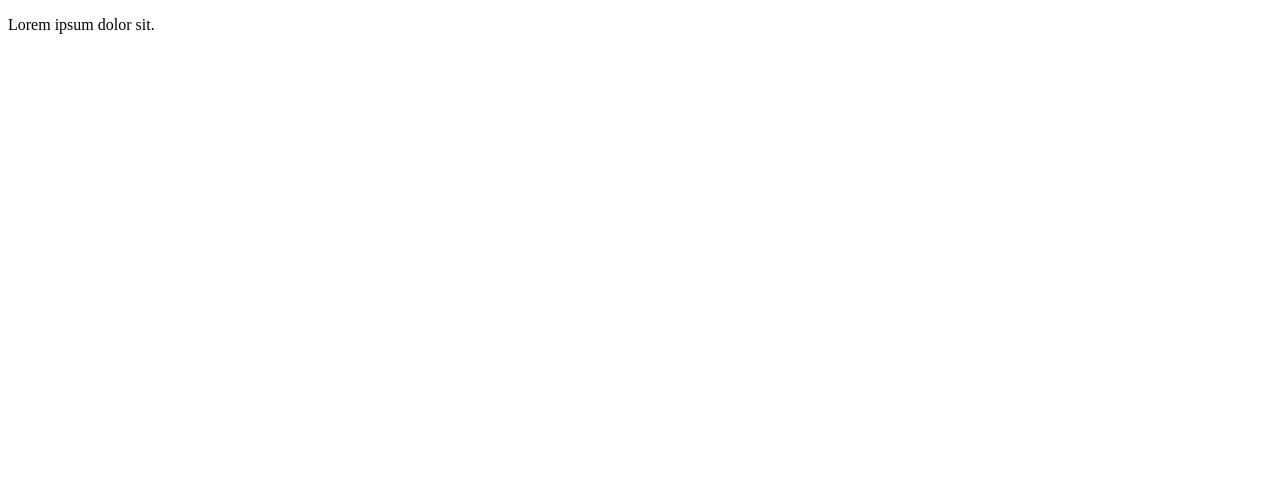
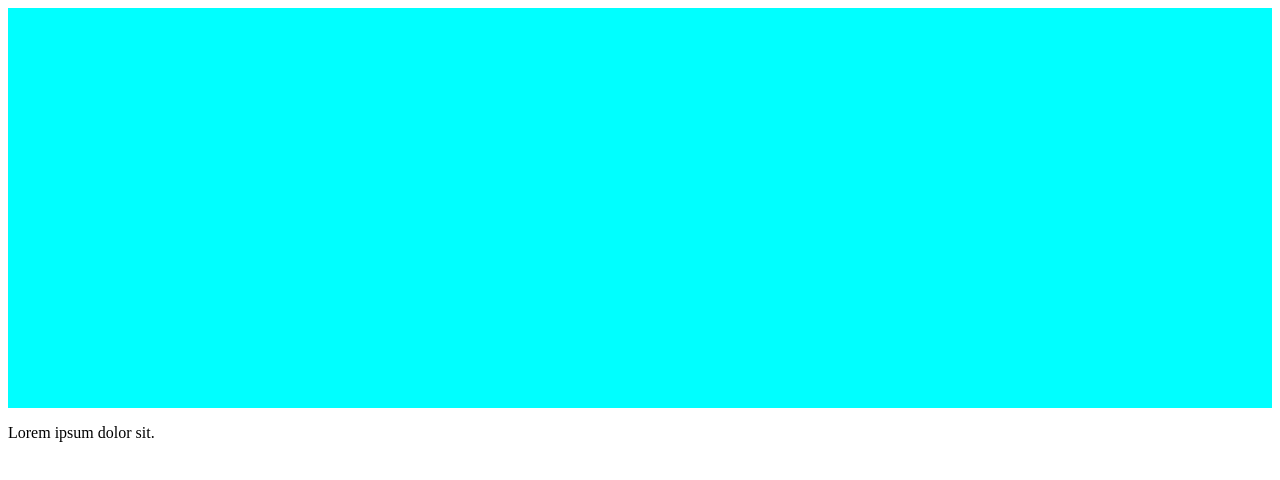
Before and after one commit to diegosv6910/Sesion3, a plain HTML site: page index.html in a window 1280 px wide. Drawn offline with Linux system fonts and the light colour scheme.

Commit message:
Cambios a header

```diff
--- a/index.html
+++ b/index.html
@@ -8,7 +8,7 @@
 </head>
 <body>
 
-    <header>
+    <header class="container-header">
         <nav></nav>
     </header>
 
--- a/styles.css
+++ b/styles.css
@@ -0,0 +1,5 @@
+.container-header{
+    width: 100%;
+    height: 400px;
+    background-color: aqua;
+}
```
